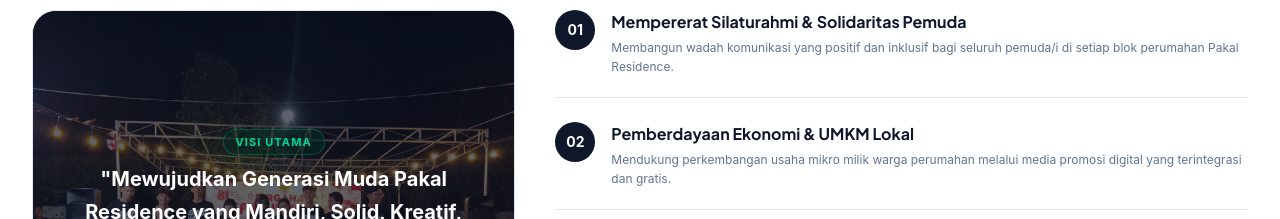
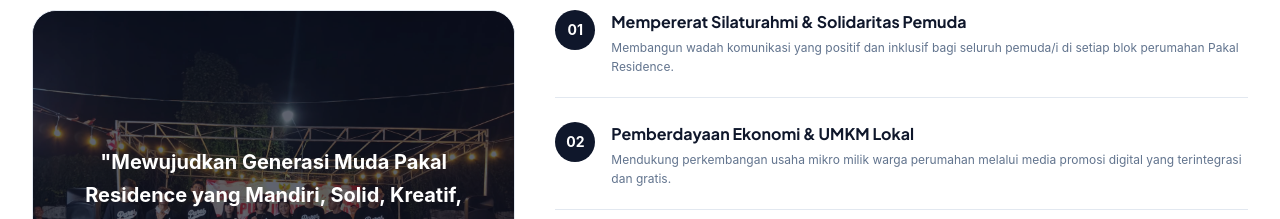
Before and after one commit to shn3vnn/karang-taruna-pakal, a React (Vite) app in the folder website-karang-taruna/: page / in a window 1280 px wide. Shown: the part 3780-3999 px from the top of the page. Built offline with nearby package versions, Linux system fonts and the light colour scheme; no server answers; the database is empty; the HTML template or start-up script is replaced by a standard one.

Commit message:
pembaruan visi misi

```diff
--- a/website-karang-taruna/src/App.jsx
+++ b/website-karang-taruna/src/App.jsx
@@ -220,7 +220,7 @@ export default function App() {
             {/* Gradasi Overlay Gelap */}
             <div className="absolute inset-0 bg-gradient-to-t from-slate-950 via-slate-950/60 to-transparent"></div>
 
-            {/* Konten Teks Hero (Badge Hijau Dihapus) */}
+            {/* Konten Teks Hero */}
             <div className="relative z-10 max-w-2xl text-white space-y-6">
 
               <h1 className="text-3xl sm:text-5xl lg:text-6xl font-bold tracking-tight leading-[1.12]">
@@ -333,7 +333,7 @@ export default function App() {
       {/* TRANSPARANSI KAS & GALERI */}
       <TransparansiGaleri />
 
-      {/* SEKSI VISI & MISI */}
+      {/* SEKSI VISI & MISI (DESAIN AWAL + TEKS HIJAU DIHILANGKAN) */}
       <section id="visi-misi" className="py-16 bg-white border-b border-slate-200">
         <div className="max-w-7xl mx-auto px-4 sm:px-6 lg:px-8">
 
@@ -345,7 +345,7 @@ export default function App() {
 
           <div className="grid md:grid-cols-12 gap-10 items-stretch">
 
-            {/* Foto Kiri Melengkung */}
+            {/* Foto Kiri Melengkung (Desain Awal) */}
             <div className="md:col-span-5 min-h-[380px] rounded-3xl overflow-hidden bg-slate-900 relative border border-slate-200">
               <img
                 src="/kegiatan-visi.jpeg"
@@ -353,16 +353,13 @@ export default function App() {
                 className="w-full h-full object-cover opacity-60"
               />
               <div className="absolute inset-0 bg-slate-950/40 p-8 flex flex-col justify-center items-center text-center text-white">
-                <span className="text-[11px] font-bold tracking-widest uppercase text-emerald-400 mb-2 px-3 py-1 bg-emerald-950/50 rounded-full border border-emerald-500/30">
-                  Visi Utama
-                </span>
                 <p className="text-lg sm:text-xl font-bold leading-relaxed max-w-sm">
                   "Mewujudkan Generasi Muda Pakal Residence yang Mandiri, Solid, Kreatif, dan Bermanfaat bagi Lingkungan Warga."
                 </p>
               </div>
             </div>
 
-            {/* List Kanan (Misi Organisasi) */}
+            {/* List Kanan (Misi Organisasi - Desain Awal) */}
             <div className="md:col-span-7 flex flex-col justify-center space-y-6">
 
               <div className="flex gap-4 items-start pb-5 border-b border-slate-200">
```
